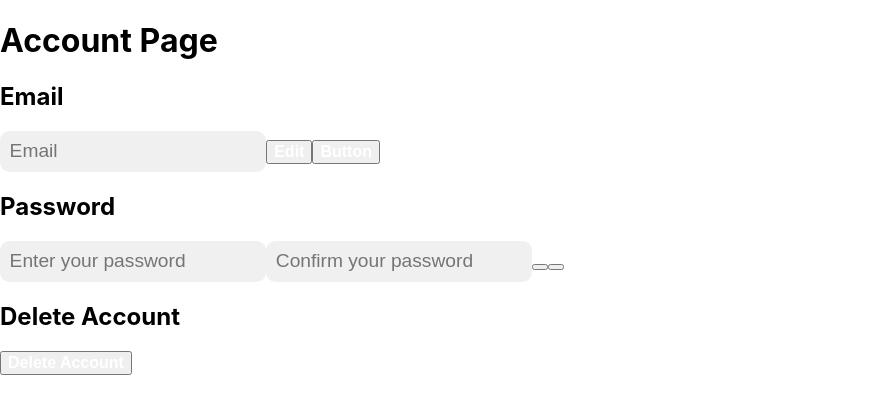
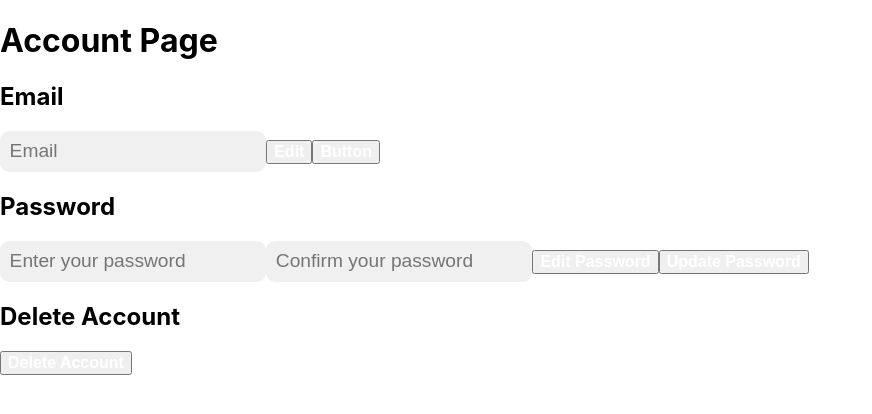
Before and after one commit to locb65/The-Hour-of-Happiness-Frontend, a React (Create React App) app in the folder the-hour-of-happiness/: page /my-account in a window 1280 px wide. Shown: the top 414 px of the page, without its empty margins (0-872 px from the left). Built offline with nearby package versions, Linux system fonts and the light colour scheme; no server answers.

Commit message:
passed sessionUser to accountPage and component

```diff
--- a/the-hour-of-happiness/src/App.jsx
+++ b/the-hour-of-happiness/src/App.jsx
@@ -80,7 +80,7 @@ export const App = () => {
       <Route path="/access-denied" element={<AccessDenied />} />
       <Route path="/profile" element={user ? <ProfilePage  navigate = {navigate} sessionUser ={sessionUser}/> : <Navigate to='/home'/>} />
       <Route path="/create-account" element={<CreateAccountPage/>} />
-      <Route path="/my-account" element={<AccountPage/>} />
+      <Route path="/my-account" element={<AccountPage sessionUser={sessionUser}/>} />
     </Routes>
     </div>
   )
--- a/the-hour-of-happiness/src/pages/accountPage.jsx
+++ b/the-hour-of-happiness/src/pages/accountPage.jsx
@@ -1,10 +1,10 @@
 import React from "react";
 import { AccountComponent } from "./components/accountComponent";
 
-export const AccountPage =() => {
+export const AccountPage =({sessionUser}) => {
     return (
         <div className="account-page-container">
-            <AccountComponent/>
+            <AccountComponent sessionUser={sessionUser}/>
         </div>
     )
 }
--- a/the-hour-of-happiness/src/pages/components/accountComponent.jsx
+++ b/the-hour-of-happiness/src/pages/components/accountComponent.jsx
@@ -1,12 +1,12 @@
 import React from "react";
 
-export const AccountComponent = () =>{
+export const AccountComponent = ({sessionUser}) =>{
     return(
         <div className="account-component-container">
             <h1>Account Page</h1>
             <div className="account-update-section">
                 <h2>Email</h2>
-                <input className="email-input" type="text" placeholder="Email"/>
+                <input className="email-input" type="text" placeholder="Email"></input>
                 <button className="edit-email-btn">Edit</button>
                 <button className="update-email-btn">Button</button>
             </div>
@@ -14,8 +14,8 @@ export const AccountComponent = () =>{
                 <h2>Password</h2>
                 <input className="password-input" type="password" placeholder="Enter your password" />
                 <input className="password-input" type="password" placeholder="Confirm your password" />
-                <button className="edit-password-btn"></button>
-                <button className="update-password-btn"></button>
+                <button className="edit-password-btn">Edit Password</button>
+                <button className="update-password-btn">Update Password</button>
             </div>
             <div className="account-update-section">
                 <h2>Delete Account</h2>
```
